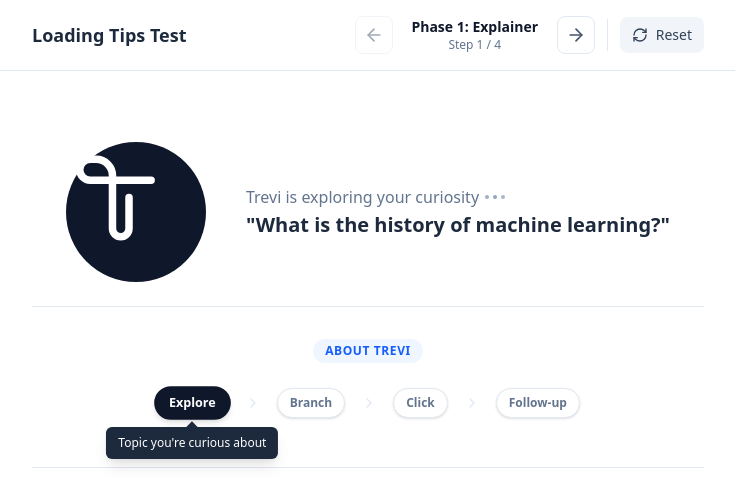
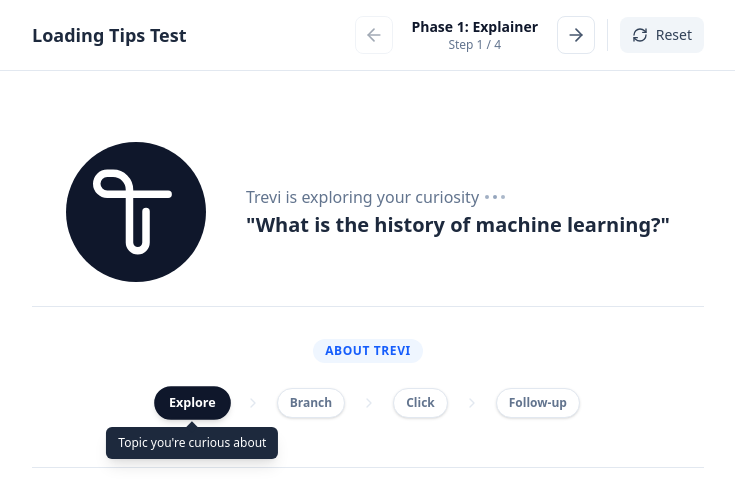
Before and after one commit to Vdarak/trevi, a Next.js app: page /test-loading in a window 1280 px wide. Shown: the top 504 px of the page, without its empty margins (272-1007 px from the left). Built offline with nearby package versions, Linux system fonts and the light colour scheme.

Commit message:
Refactor: wrap TreviLogoAnimation components in responsive divs for conditional display based on screen size.

```diff
--- a/components/loading/loading-tips.tsx
+++ b/components/loading/loading-tips.tsx
@@ -346,9 +346,18 @@ export function LoadingTips({ query, manualPhase, manualStepIndex }: LoadingTips
 
                 {/* Trevi Logo Animation - responsive sizing */}
                 <div className="flex-shrink-0">
-                    <TreviLogoAnimation size={80} className="sm:hidden" />
-                    <TreviLogoAnimation size={100} className="hidden sm:block md:hidden" />
-                    <TreviLogoAnimation size={140} className="hidden md:block" />
+                    {/* Mobile: 80px */}
+                    <div className="sm:hidden">
+                        <TreviLogoAnimation size={80} />
+                    </div>
+                    {/* Tablet: 100px */}
+                    <div className="hidden sm:block md:hidden">
+                        <TreviLogoAnimation size={100} />
+                    </div>
+                    {/* Desktop: 140px */}
+                    <div className="hidden md:block">
+                        <TreviLogoAnimation size={140} />
+                    </div>
                 </div>
 
                 {/* Text stacked vertically: "Trevi is exploring..." + Query */}
```
